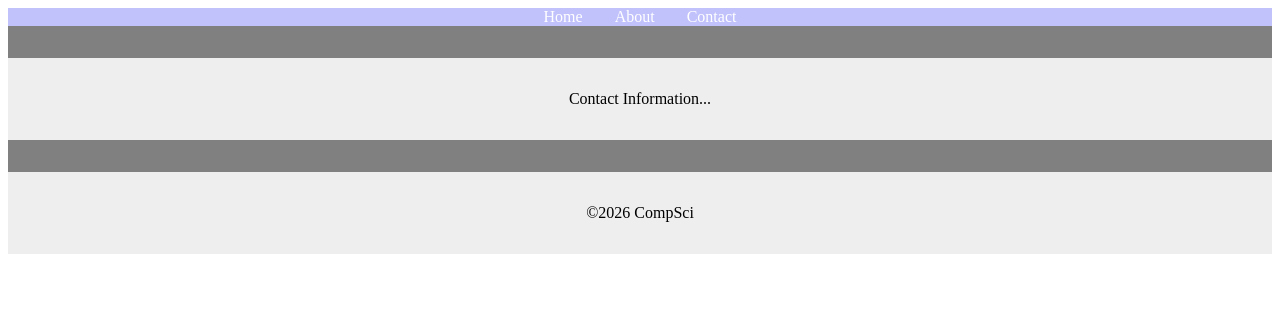
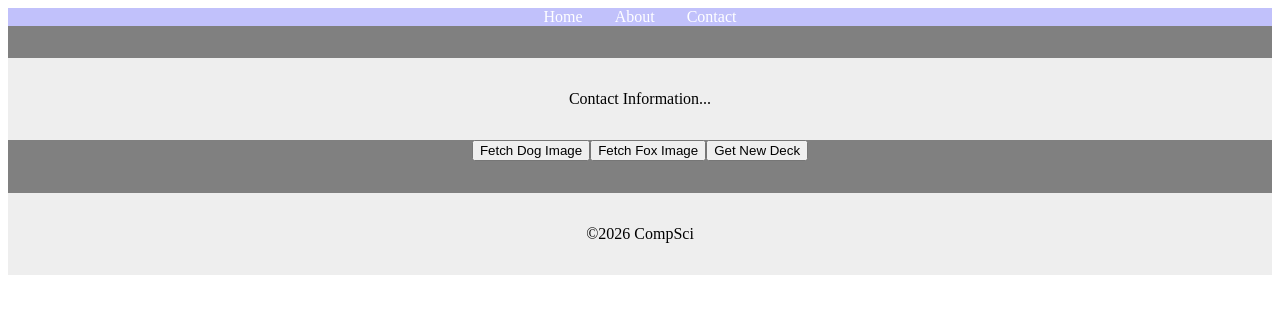
Before and after one commit to birdshinka/final-individual-react-app, a React (Vite) app: page / in a window 1280 px wide. Both pictures are taken after a click on the item "Contact". Shown: the top 314 px of the page. Built offline with nearby package versions, Linux system fonts and the light colour scheme.

Commit message:
Test commit

```diff
--- a/src/Contact.jsx
+++ b/src/Contact.jsx
@@ -1,10 +1,61 @@
-function Contact(){
-    return(
+import { useState } from 'react';
+
+function Contact() {
+  const [apiData, setApiData] = useState(null);
+  const [foxData, setFoxData] = useState(null);
+  const [deckData, setDeckData] = useState(null);
+
+  const fetchDogImage = async () => {
+    try {
+      const response = await fetch('https://dog.ceo/api/breeds/image/random');
+      const data = await response.json();
+      setApiData(data.message); // "message" is the field of the image URL
+    } catch (error) {
+      console.error('Error fetching dog image:', error);
+    }
+  };
+
+  const fetchFoxImage = async () => {
+    try {
+      const response = await fetch('https://randomfox.ca/floof/');
+      const data = await response.json();
+      setFoxData(data.image); // "image" is the field of the image URL
+    } catch (error) {
+      console.error('Error fetching fox image:', error);
+    }
+  };
+
+  const fetchNewDeck = async () => {
+    try {
+      const response = await fetch('https://deckofcardsapi.com/api/deck/new/shuffle/?deck_count=1');
+      const data = await response.json();
+      setDeckData(data); // Stores the entire deck object with deck_id
+    } catch (error) {
+      console.error('Error fetching new deck:', error);
+    }
+  };
+
+  return (
+    <div>
+      <footer>
+        <p>Contact Information...</p>
+      </footer>
+
+      <button onClick={fetchDogImage}>Fetch Dog Image</button>
+      {apiData && <img src={apiData} alt="Random Dog" />}
+
+      <button onClick={fetchFoxImage}>Fetch Fox Image</button>
+      {foxData && <img src={foxData} alt="Random Fox" />}
+
+      <button onClick={fetchNewDeck}>Get New Deck</button>
+      {deckData && (
         <div>
-            <footer>
-                <p>Contact Information...</p>
-            </footer>
+          <p>Deck ID: {deckData.deck_id}</p>
+          <p>Cards Remaining: {deckData.remaining}</p>
         </div>
-    )
+      )}
+    </div>
+  );
 }
-export default Contact
+
+export default Contact;
```
Also changed, not shown: about.html (deleted), contact.html (deleted), home.html (deleted).
